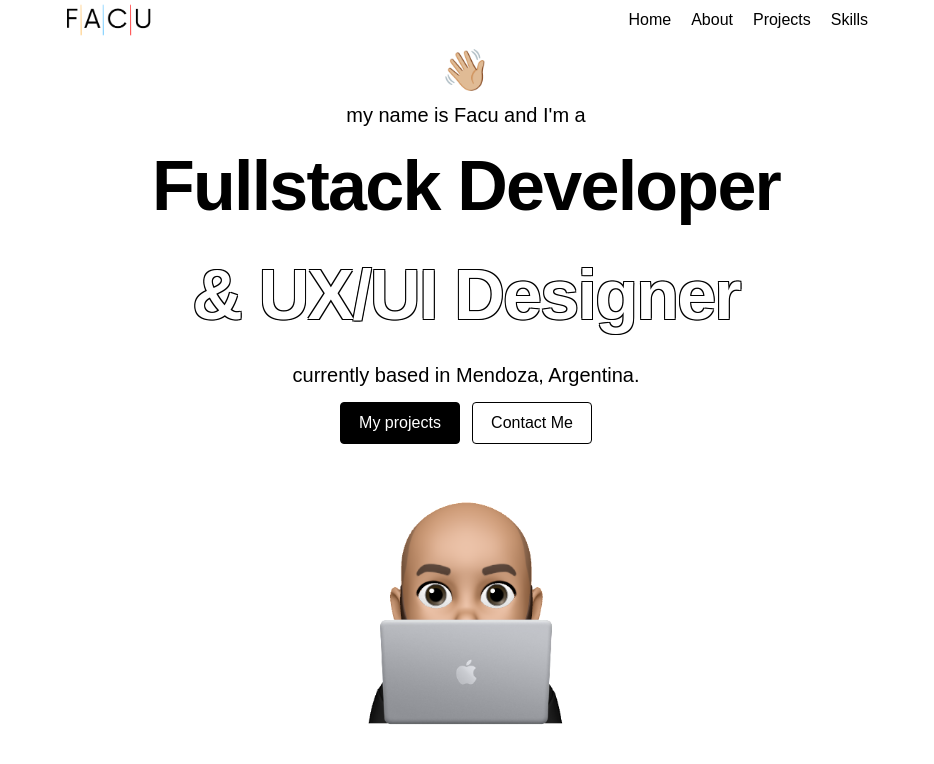
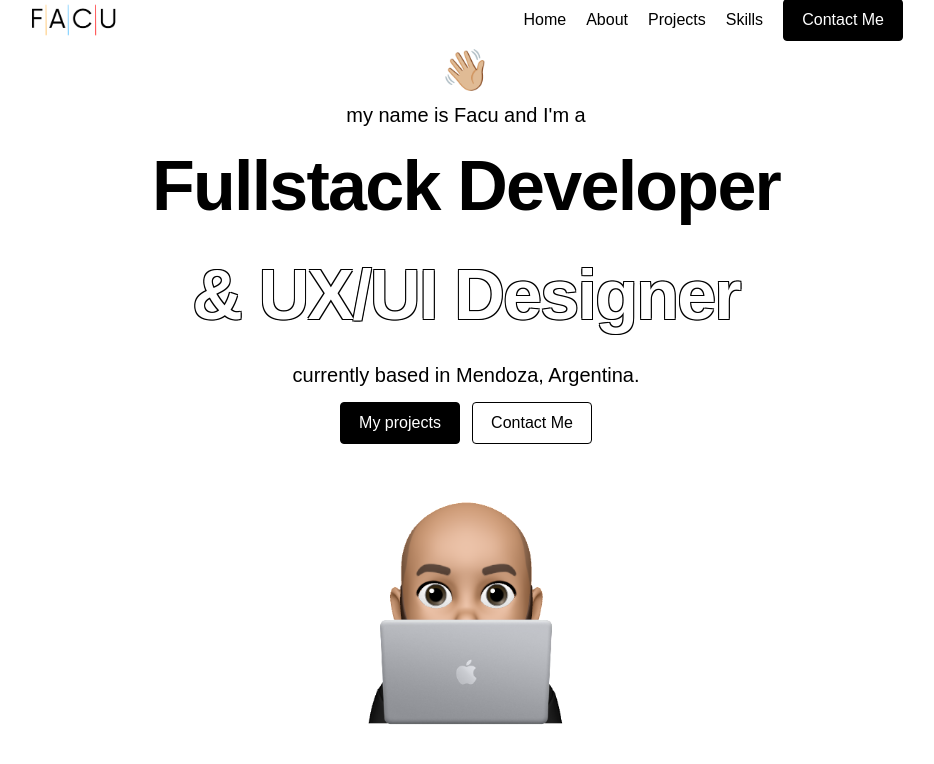
Before and after one commit to facuperezbri/myportfolio, a React (Create React App) app: page / in a window 1280 px wide. Shown: the top 764 px of the page, without its empty margins (174-1108 px from the left). Built offline with nearby package versions, Linux system fonts and the light colour scheme.

Commit message:
add contact button navbar

```diff
--- a/public/index.html
+++ b/public/index.html
@@ -6,7 +6,7 @@
   <link rel="icon" href="%PUBLIC_URL%/favicon.ico" />
   <meta name="viewport" content="width=device-width, initial-scale=1" />
   <meta name="theme-color" content="#000000" />
-  <meta name="description" content="Facu Pérez Brizuela" />
+  <meta name="description" content="My portfolio!" />
   <link rel="apple-touch-icon" href="%PUBLIC_URL%/logo192.png" />
   <link rel="stylesheet" href="https://cdnjs.cloudflare.com/ajax/libs/animate.css/4.1.1/animate.min.css" />
   <!--
--- a/src/components/Navbar/Navbar.jsx
+++ b/src/components/Navbar/Navbar.jsx
@@ -15,13 +15,15 @@ const Navbar = () => {
       <img src={Logo} alt='logo' className='h-[50px]' />
 
       {/* Desktop */}
-      <ul className='hidden sm:flex gap-5'>
+      <ul className='hidden sm:flex gap-5 items-center'>
         {navbar.map((n, i) => (
           <li className='hover:-translate-y-1 duration-300 font-thin'>
             <a className='' href={n.id}>{n.title}</a>
           </li>
         ))}
+        <Button className={'bg-black text-white'}><a href='mailto:facundo.perez.brizuela@gmail.com'>Contact Me</a></Button>
       </ul>
+
 
       {/* Mobile */}
       <div className='sm:hidden'>
@@ -33,6 +35,7 @@ const Navbar = () => {
             </li>
           ))}
         </ul>
+
       </div>
 
     </nav>
```
